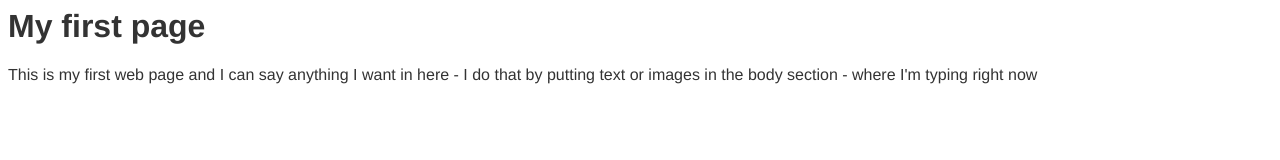
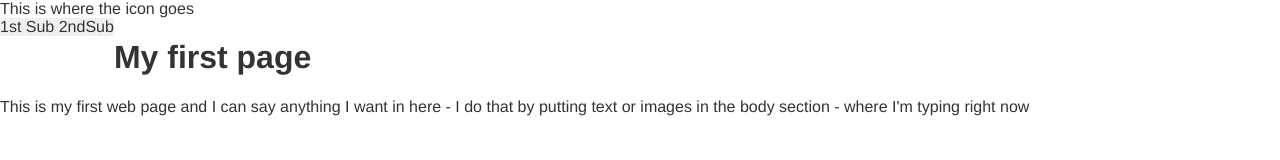
Before and after one commit to christophertrev/trevit, a website: page client/index.html in a window 1280 px wide. Drawn offline with Linux system fonts and the light colour scheme.

Commit message:
Add subreddit bar

```diff
--- a/client/index.html
+++ b/client/index.html
@@ -1,15 +1,26 @@
 <html>
+<head>
+  <title> trevitt: the frontPage of the Family </title>
+  <link rel="stylesheet" type="text/css" href="css/main.css">
+</head>
+<!-- <body bgcolor="white" text="blue"> -->
+  <body>
+  <div class="subReddits">
+    <div class="logo">This is where the icon goes</div>
+    <ul class="listSubReddits">
+        <li class="subReddit">
+          1st Sub
+        </li>
+        <li class="subReddit">
+          2ndSub
+        </li>
+    </ul>
 
-<head>
-<title> favorites / bookmark title goes here </title>
-</head>
-<link rel="stylesheet" type="text/css" href="css/main.css">
-<!-- <body bgcolor="white" text="blue"> -->
-
-<h1> My first page </h1>
+  </div>
+  <h1> My first page </h1>
 
 This is my first web page and I can say anything I want in here - I do that by putting text or images in the body section - where I'm typing right now
 
-</body>
+  </body>
 
 </html>
--- a/client/styles/main.scss
+++ b/client/styles/main.scss
@@ -1,8 +1,37 @@
 $font-stack:    Helvetica, sans-serif;
 $primary-color: #333;
+$grey1: #F0F0F0;
 
 body {
+  margin: 0 0 0 0;
+  // padding: 0 0 0 0;
   font: 100% $font-stack;
   color: $primary-color;
 
 }
+
+.subReddits {
+
+
+
+  .listSubReddits {
+    float: left;
+    background-color: $grey1;
+    margin-top: 0px;
+    margin-left: 0px;
+    padding-top: 0px;
+    padding-left: 0px;
+    // display: inline;
+    // float: left;
+    // list-style: none;
+    // white-space:nowrap;
+  }
+
+  .subreddit {
+    display: inline;
+  }
+
+  .logo {
+
+  }
+}
```
Also changed, not shown: client/css/client/styles/main.css, client/css/main.css.
